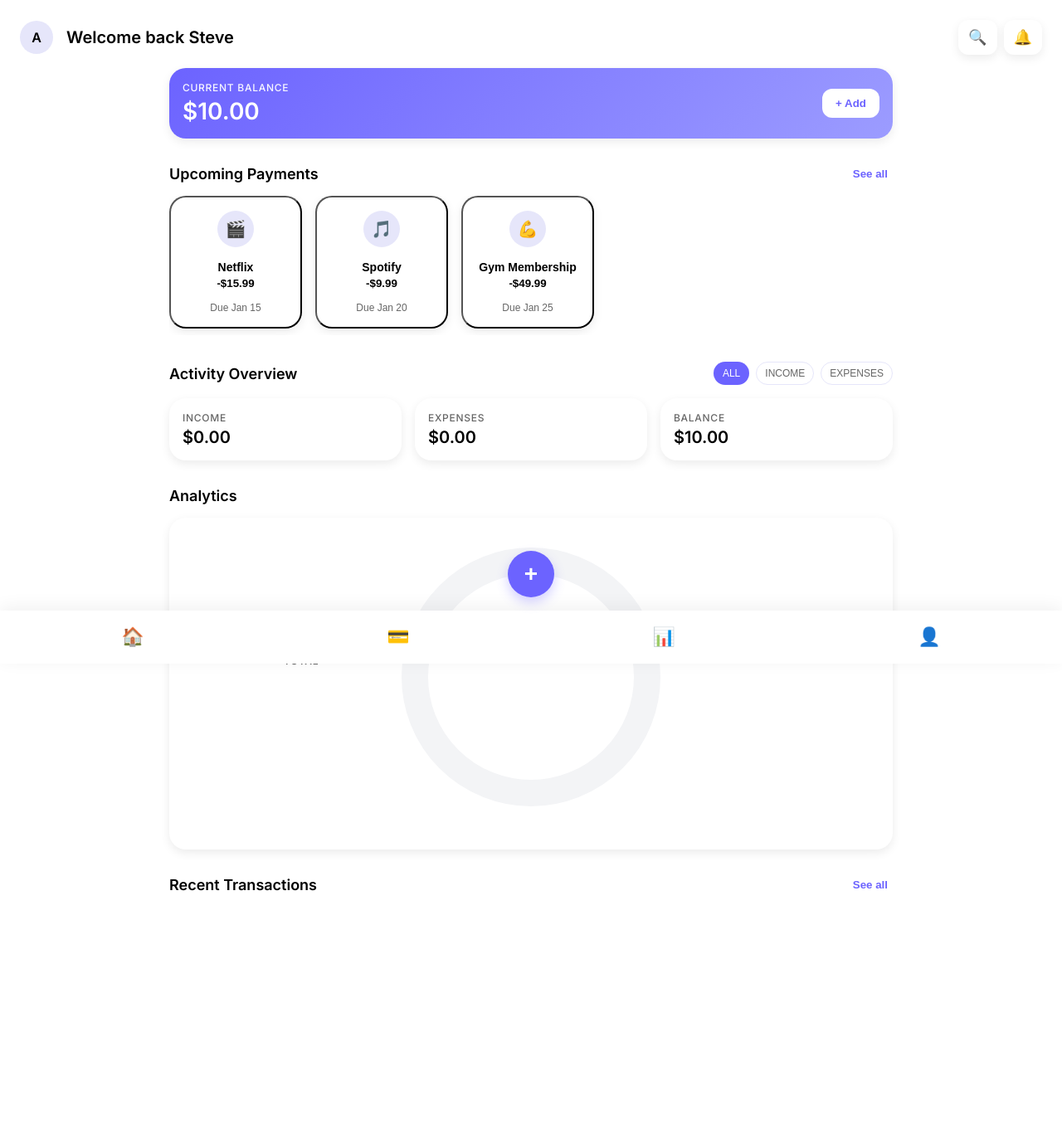
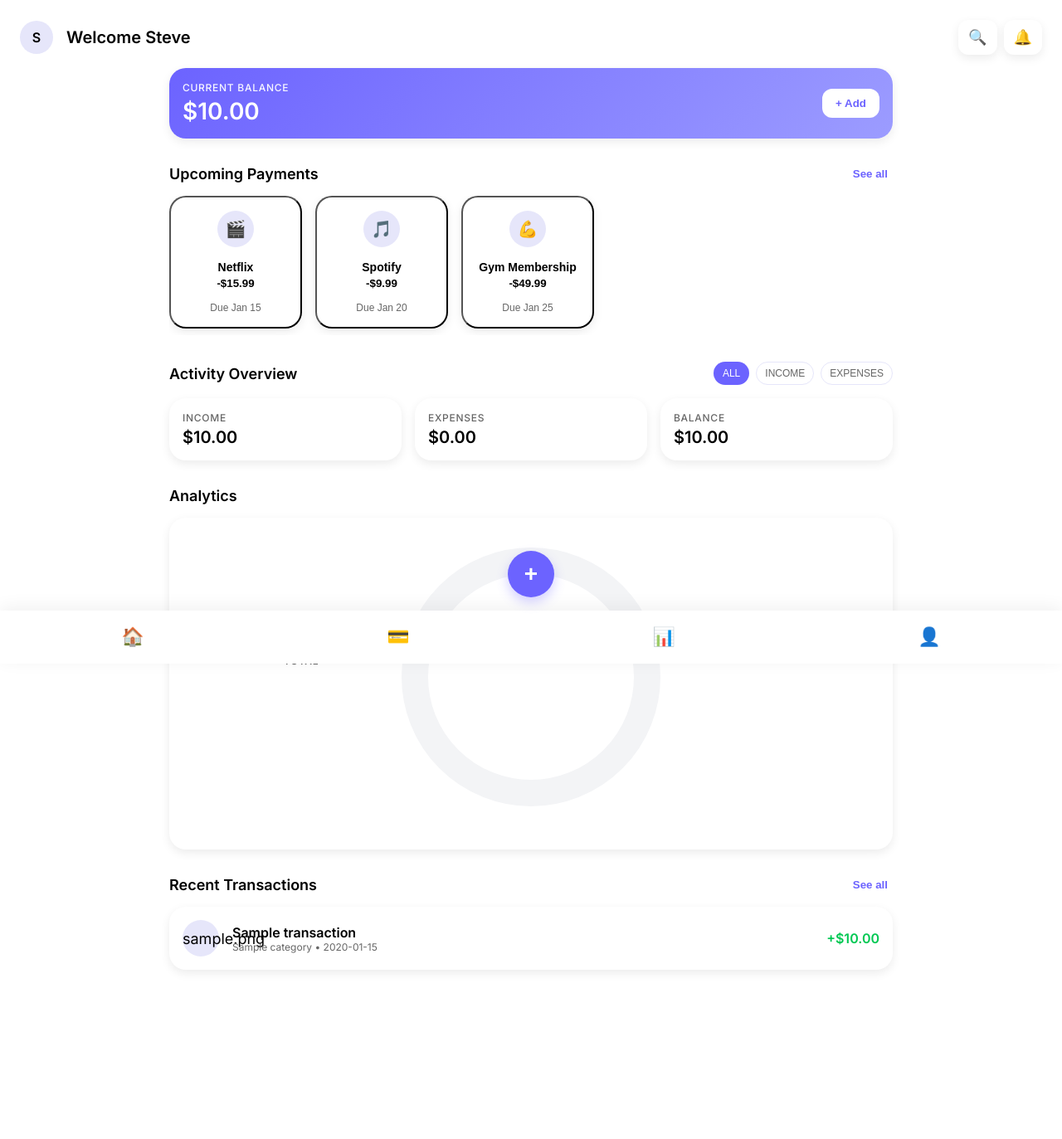
Before and after one commit to Marufibragimov11/FinanceBotWebApp, a Django app: page / in a window 1280 px wide. Shown: the whole page at 83% size. Before the commit the page ends 1074 px from the top, so only its background shows below. Run offline with Django 5.2, Linux system fonts and the light colour scheme; tables that the repository leaves empty hold one stand-in row (values such as "Sample post").

Commit message:
Everything is fine now

```diff
--- a/dashboard/static/js/script.js
+++ b/dashboard/static/js/script.js
@@ -175,13 +175,24 @@ function drawDonut(canvasId, data, options = {}) {
 }
 
 function main() {
-  // Balance + Summary
-  renderBalance(demoData.balance);
-  renderSummary(demoData.transactions);
+  // Balance + Summary - use real data from Django
+  const realBalance = parseFloat(document.getElementById('balance-amount').textContent.replace('$', '').replace(',', '')) || 0;
+  renderBalance(realBalance);
 
-  // Upcoming + Transactions
+  if (window.transactionsData) {
+    renderSummary(window.transactionsData);
+  } else {
+    renderSummary(demoData.transactions);
+  }
+
+  // Upcoming + Transactions - use sample data for upcoming payments, real data for transactions
   renderUpcomingRow(demoData.upcomingPayments);
-  wireFilter(demoData.transactions);
+
+  if (window.transactionsData) {
+    wireFilter(window.transactionsData);
+  } else {
+    wireFilter(demoData.transactions);
+  }
 
   // Chart - use real analytics data from Django
   if (window.analyticsData) {
--- a/dashboard/templates/index.html
+++ b/dashboard/templates/index.html
@@ -15,8 +15,8 @@
     <!-- Header -->
     <header class="app-header">
         <div class="header-left">
-            <div class="avatar" aria-label="User Avatar">A</div>
-            <h1 class="app-title">Welcome back Steve</h1>
+            <div class="avatar" aria-label="User Avatar">S</div>
+            <h1 class="app-title">Welcome Steve</h1>
         </div>
         <div class="header-actions">
             <button class="icon-button" aria-label="Search">
@@ -134,6 +134,19 @@
 <script>
     // Pass analytics data from Django to JavaScript
     window.analyticsData = {{ analytics_data|safe }};
+
+    // Pass recent transactions data to JavaScript
+    window.transactionsData = [
+        {% for transaction in recent_transactions %}
+        {
+            id: {{ forloop.counter }},
+            title: "{{ transaction.name|escapejs }}",
+            subtitle: "{{ transaction.category|escapejs }} • {{ transaction.date }}",
+            amount: {{ transaction.amount }},
+            icon: "{{ transaction.icon|escapejs }}"
+        }{% if not forloop.last %},{% endif %}
+        {% endfor %}
+    ];
 </script>
 <script src="{% static 'js/script.js' %}"></script>
 </body>
--- a/dashboard/views.py
+++ b/dashboard/views.py
@@ -23,8 +23,8 @@ def main_dashboard(request):
     # Calculate current balance
     current_balance = total_income - total_expenses
 
-    # Get recent transactions (latest 5)
-    recent_transactions = Transaction.objects.all()[:5]
+    # Get recent transactions (latest 10)
+    recent_transactions = Transaction.objects.select_related('category').order_by('-date')[:10]
 
     # Prepare recent transactions data for template
     recent_transactions_data = []
```
